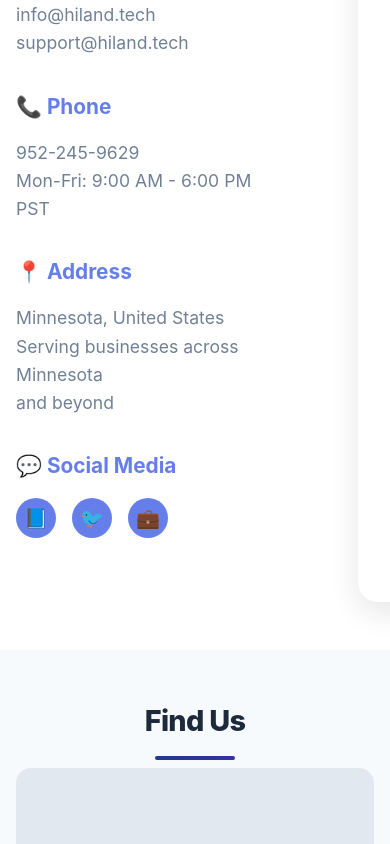
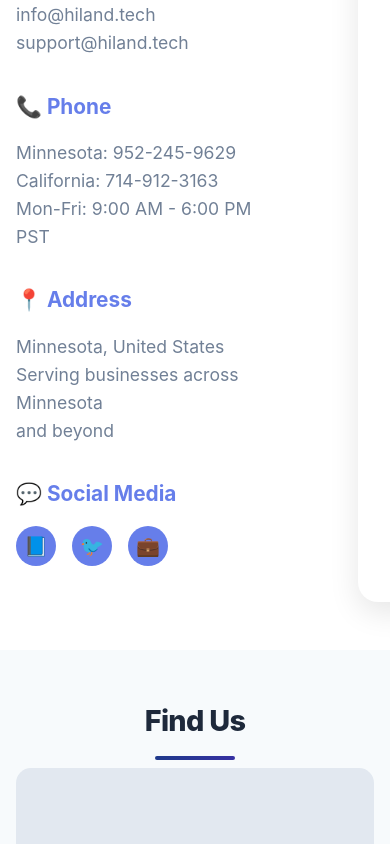
Before and after one commit to yphichdok/hiland-website, a React (Vite) app: page /contact in a window 390 px wide. Shown: the part 920-1764 px from the top of the page. Built offline with nearby package versions, Linux system fonts and the light colour scheme.

Commit message:
Add California phone number: Update contact information to show both Minnesota (952-245-9629) and California (714-912-3163) phone numbers

```diff
--- a/src/components/Footer.jsx
+++ b/src/components/Footer.jsx
@@ -39,7 +39,8 @@ const Footer = () => {
         <div className="footer-section">
           <h3>Contact Info</h3>
           <p>Email: info@hiland.tech</p>
-          <p>Phone: 952-245-9629</p>
+          <p>Minnesota: 952-245-9629</p>
+          <p>California: 714-912-3163</p>
           <p>Address: Minnesota, United States</p>
         </div>
       </div>
--- a/src/pages/Contact.jsx
+++ b/src/pages/Contact.jsx
@@ -72,7 +72,8 @@ const Contact = () => {
 
               <div style={{ marginBottom: '2rem' }}>
                 <h3 style={{ color: '#667eea', marginBottom: '1rem', fontSize: '1.3rem' }}>📞 Phone</h3>
-                <p style={{ color: '#718096', fontSize: '1.1rem' }}>952-245-9629</p>
+                <p style={{ color: '#718096', fontSize: '1.1rem' }}>Minnesota: 952-245-9629</p>
+                <p style={{ color: '#718096', fontSize: '1.1rem' }}>California: 714-912-3163</p>
                 <p style={{ color: '#718096', fontSize: '1.1rem' }}>Mon-Fri: 9:00 AM - 6:00 PM PST</p>
               </div>
 
```
